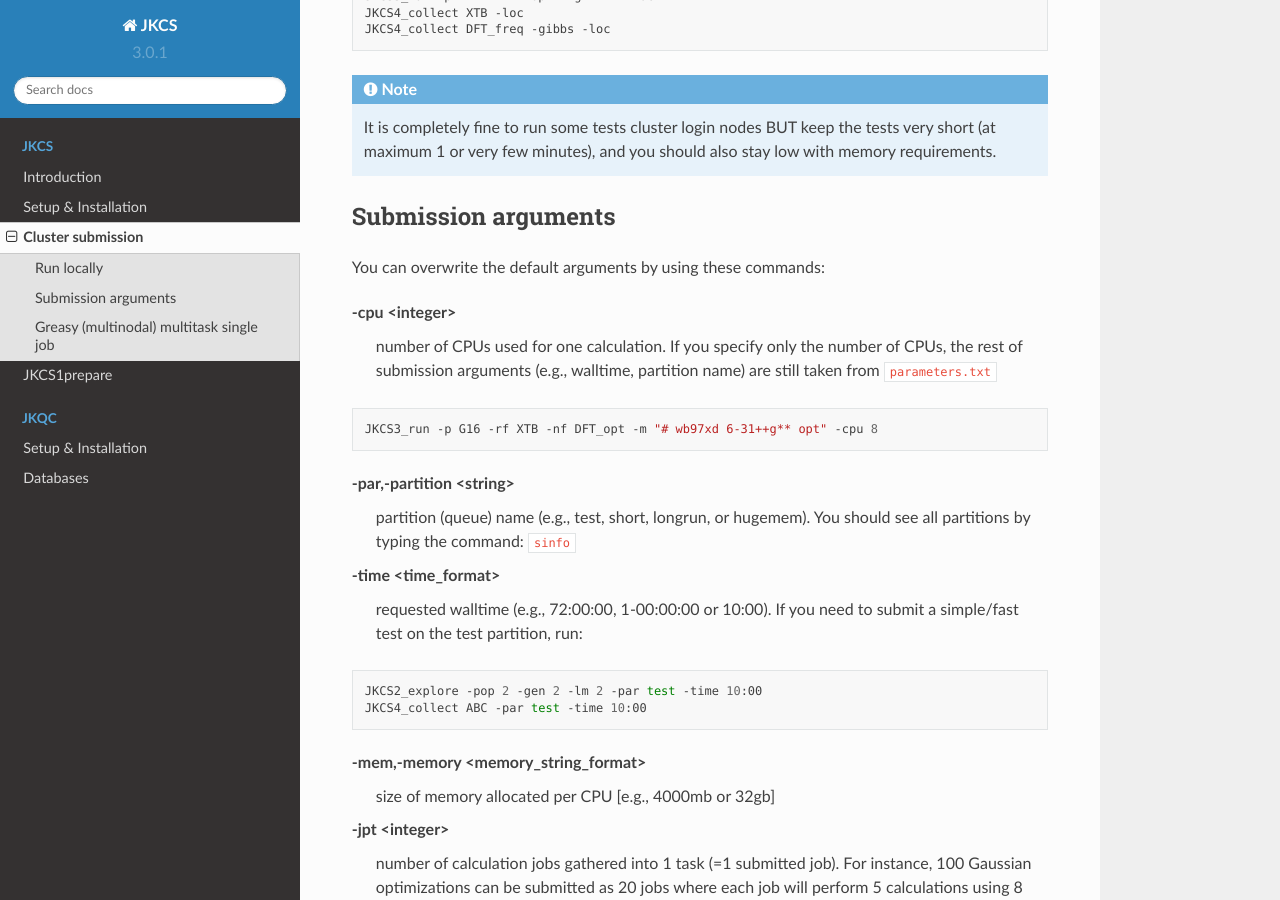
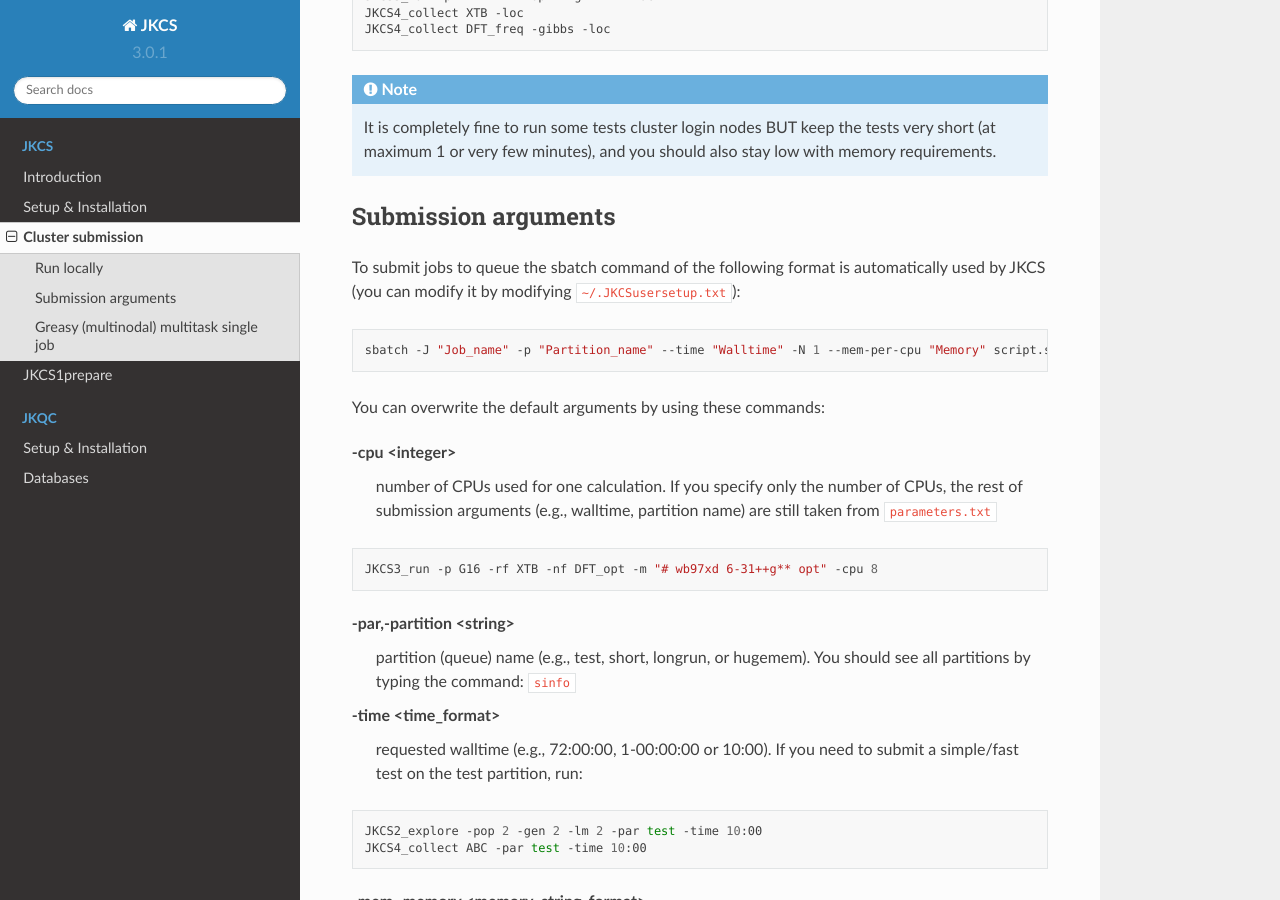
Before and after one commit to kubeckaj/JKCS.py-Manual, a Sphinx documentation site: the page built from docs/source/ClusterSubmission.rst, in a window 1280 px wide and 900 px high, scrolled down 658 px. Built offline with Sphinx 7.4.7 and the Read the Docs theme 2.0.0, drawn with Linux system fonts in a browser that asks for light colours.

Commit message:
Update ClusterSubmission.rst

```diff
--- a/docs/source/ClusterSubmission.rst
+++ b/docs/source/ClusterSubmission.rst
@@ -26,6 +26,12 @@
 
 Submission arguments
 --------------------
+
+To submit jobs to queue the sbatch command of the following format is automatically used by JKCS (you can modify it by modifying ``~/.JKCSusersetup.txt``):
+
+.. code:: bash
+
+   sbatch -J "Job_name" -p "Partition_name" --time "Walltime" -N 1 --mem-per-cpu "Memory" script.sh
 
 You can overwrite the default arguments by using these commands:
 
```
